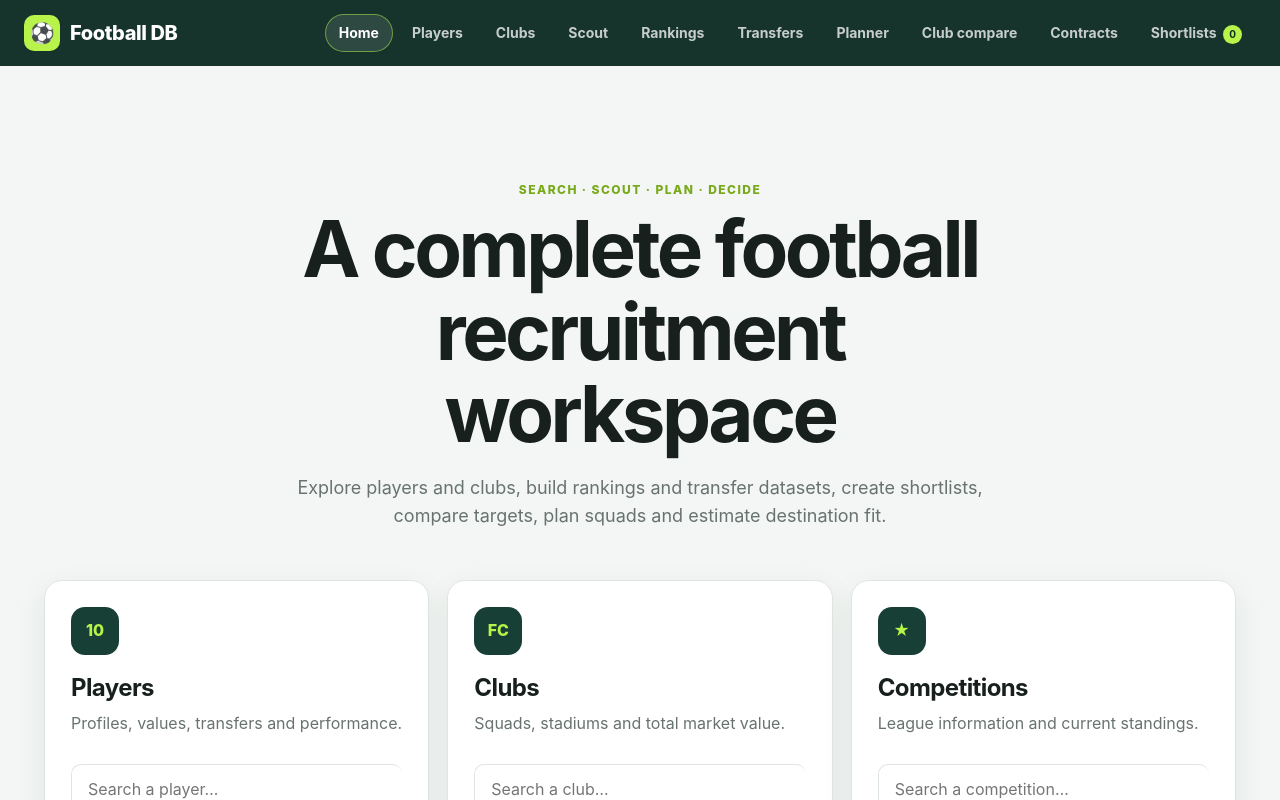
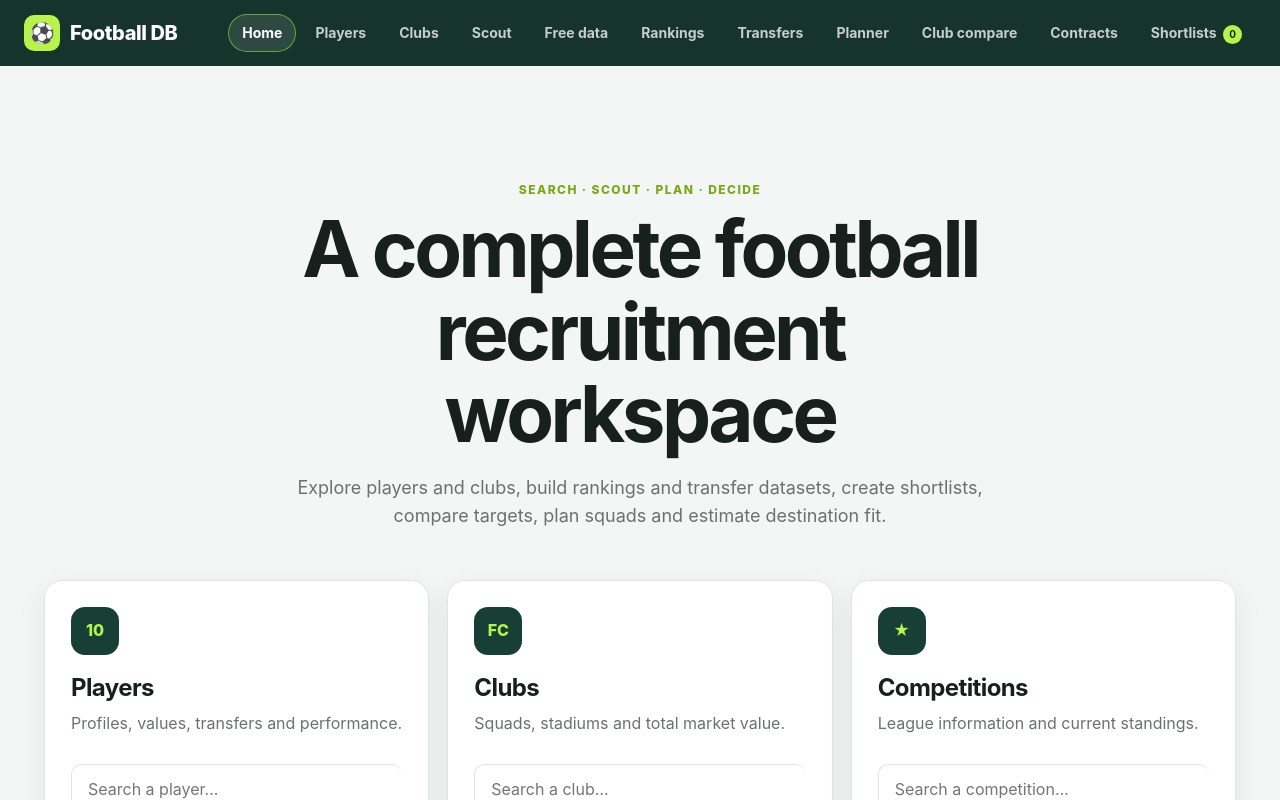
Before and after one commit to Godfather59/FOOTBALL_DB, a React (Vite) app: page / in a window 1280 px wide. Shown: the top 800 px of the page. Built offline with nearby package versions, Linux system fonts and the light colour scheme.

Commit message:
Add free data hub navigation

```diff
--- a/src/components/Header.jsx
+++ b/src/components/Header.jsx
@@ -5,6 +5,6 @@ export default function Header() {
   const { items } = useWatchlist()
   const linkClass = ({ isActive }) => isActive ? 'active' : ''
   return <header className="header"><NavLink to="/" className="brand" aria-label="Football DB home"><span className="brand-mark">⚽</span><span>Football DB</span></NavLink><nav aria-label="Main navigation">
-    <NavLink to="/" className={linkClass} end>Home</NavLink><NavLink to="/players" className={linkClass}>Players</NavLink><NavLink to="/clubs" className={linkClass}>Clubs</NavLink><NavLink to="/scout" className={linkClass}>Scout</NavLink><NavLink to="/rankings" className={linkClass}>Rankings</NavLink><NavLink to="/transfers" className={linkClass}>Transfers</NavLink><NavLink to="/squad-planner" className={linkClass}>Planner</NavLink><NavLink to="/club-compare" className={linkClass}>Club compare</NavLink><NavLink to="/opportunities" className={linkClass}>Contracts</NavLink><NavLink to="/watchlist" className={linkClass}>Shortlists <span className="nav-count">{items.length}</span></NavLink>
+    <NavLink to="/" className={linkClass} end>Home</NavLink><NavLink to="/players" className={linkClass}>Players</NavLink><NavLink to="/clubs" className={linkClass}>Clubs</NavLink><NavLink to="/scout" className={linkClass}>Scout</NavLink><NavLink to="/data-hub" className={linkClass}>Free data</NavLink><NavLink to="/rankings" className={linkClass}>Rankings</NavLink><NavLink to="/transfers" className={linkClass}>Transfers</NavLink><NavLink to="/squad-planner" className={linkClass}>Planner</NavLink><NavLink to="/club-compare" className={linkClass}>Club compare</NavLink><NavLink to="/opportunities" className={linkClass}>Contracts</NavLink><NavLink to="/watchlist" className={linkClass}>Shortlists <span className="nav-count">{items.length}</span></NavLink>
   </nav></header>
 }
```
